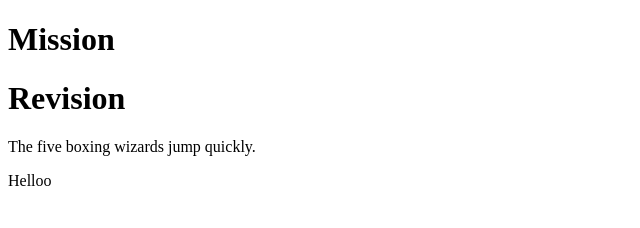
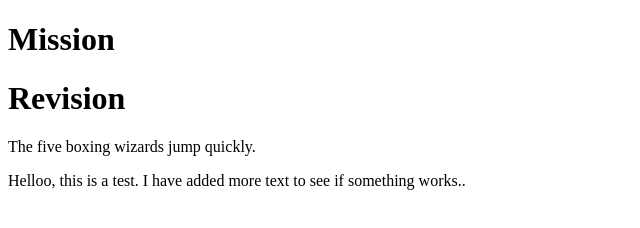
Before and after one commit to XerxesBamji/TestProject2, a plain HTML site: page mission.html in a window 1280 px wide. Shown: the whole page, without its empty margins (0-640 px from the left). Drawn offline with Linux system fonts and the light colour scheme.

Commit message:
Text edits

```diff
--- a/mission.html
+++ b/mission.html
@@ -9,6 +9,6 @@
 	<h1>Mission</h1>
 	<h1>Revision</h1>
 	<p>The five boxing wizards jump quickly.</p>
-Helloo
+Helloo, this is a test. I have added more text to see if something works..
 </body>
 </html>
```
